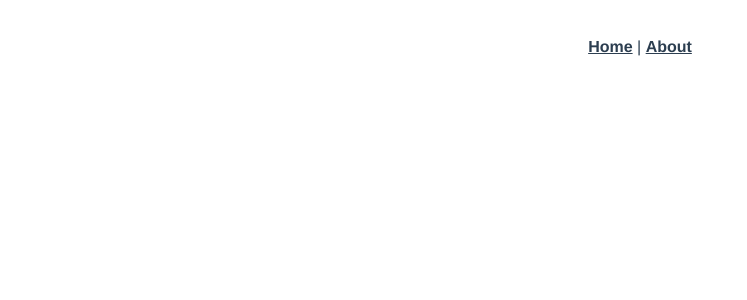
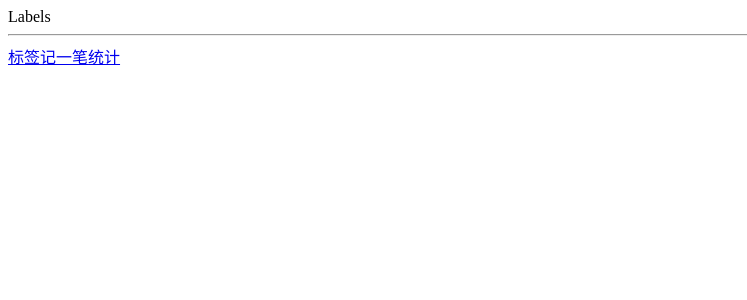
Before and after one commit to nicole618/merney, a Vue app: page /#/labels in a window 1280 px wide. Shown: the top 300 px of the page, without its empty margins (0-747 px from the left). Built offline with nearby package versions, Linux system fonts and the light colour scheme.

Commit message:
'创建3个页面'

```diff
--- a/src/App.vue
+++ b/src/App.vue
@@ -1,10 +1,12 @@
 <template>
-  <div id="app">
-    <div id="nav">
-      <router-link to="/">Home</router-link> |
-      <router-link to="/about">About</router-link>
+  <div>
+    <router-view/>
+    <hr />
+    <div>
+      <router-link to="/labels">标签</router-link>
+      <router-link to="/money">记一笔</router-link>
+      <router-link to="/statistics">统计</router-link>
     </div>
-    <router-view/>
   </div>
 </template>
 
--- a/src/router/index.ts
+++ b/src/router/index.ts
@@ -1,27 +1,32 @@
-import Vue from 'vue'
-import VueRouter, { RouteConfig } from 'vue-router'
-import Home from '../views/Home.vue'
+import Vue from 'vue';
+import VueRouter, {RouteConfig} from 'vue-router';
+import Money from '@/views/Money.vue';
+import Labels from '@/views/Labels.vue';
+import Statistics from '@/views/Statistics.vue';
 
-Vue.use(VueRouter)
+Vue.use(VueRouter);
 
 const routes: Array<RouteConfig> = [
   {
     path: '/',
-    name: 'Home',
-    component: Home
+    redirect: 'money'
   },
   {
-    path: '/about',
-    name: 'About',
-    // route level code-splitting
-    // this generates a separate chunk (about.[hash].js) for this route
-    // which is lazy-loaded when the route is visited.
-    component: () => import(/* webpackChunkName: "about" */ '../views/About.vue')
+    path:'/money',
+    component:Money
+  },
+  {
+    path:"/labels",
+    component:Labels
+  },
+  {
+    path:"/statistics",
+    component:Statistics
   }
-]
+];
 
 const router = new VueRouter({
-  routes
-})
+                               routes
+                             });
 
-export default router
+export default router;
--- /dev/null
+++ b/src/views/Labels.vue
@@ -0,0 +1,13 @@
+<template>
+<div>Labels</div>
+</template>
+
+<script lang="ts">
+export default {
+name: "Labels"
+}
+</script>
+
+<style lang="scss" scoped>
+
+</style>
--- /dev/null
+++ b/src/views/Money.vue
@@ -0,0 +1,13 @@
+<template>
+<div>Money.vue</div>
+</template>
+
+<script lang="ts">
+export default {
+name: "Money.vue"
+}
+</script>
+
+<style lang="scss" scoped>
+
+</style>
--- /dev/null
+++ b/src/views/Statistics.vue
@@ -0,0 +1,13 @@
+<template>
+<div>Statistics</div>
+</template>
+
+<script lang="ts">
+export default {
+name: "Statistics"
+}
+</script>
+
+<style lang="scss" scoped>
+
+</style>
```
